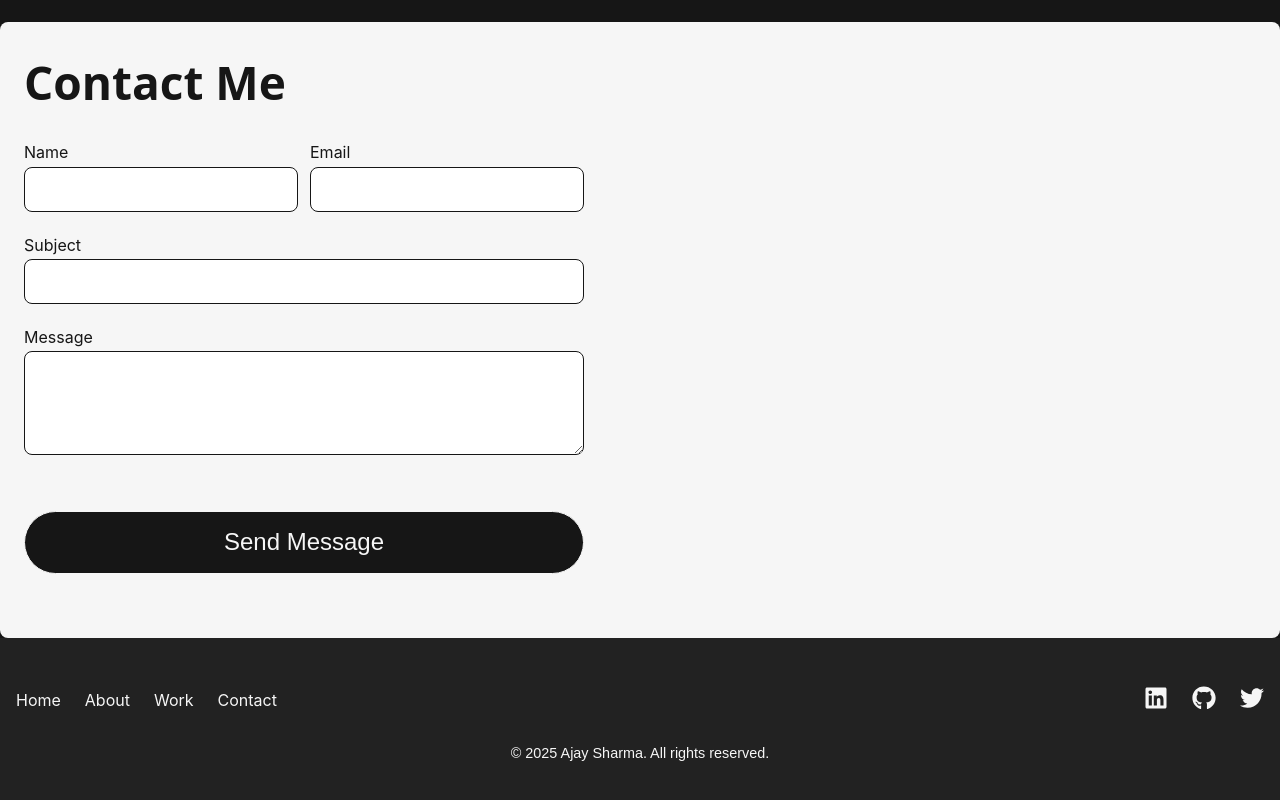
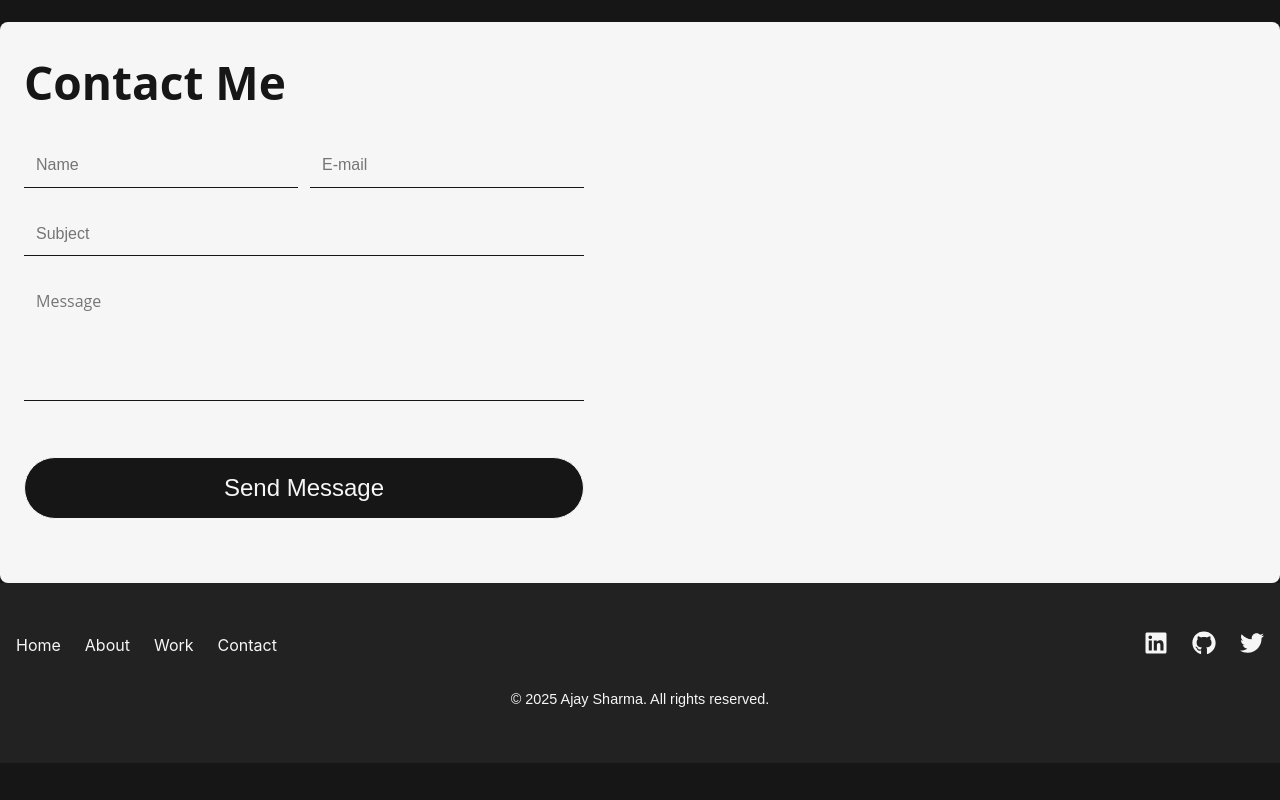
Before and after one commit to ajayshsh7/Ajay-sharma, a Next.js app: page / in a window 1280 px wide. Shown: the part 2942-3742 px from the top of the page. After the commit the page ends 3705 px from the top, so only its background shows below. Built offline with nearby package versions, Linux system fonts and the light colour scheme; no server answers.

Commit message:
contact form modified.

```diff
--- a/components/ContactForm.module.css
+++ b/components/ContactForm.module.css
@@ -34,11 +34,15 @@
 .input,
 .textarea {
   padding: 0.75rem;
-  border: 1px solid var(--clr-neutral);
-  border-radius: 8px;
+  border: none;
+  border-bottom: 1px solid var(--clr-neutral);
+  border-radius: 0;
+  background: transparent;
+  color: var(--clr-neutral);
+  outline: none;
 }
 
-.textarea TextArea {
+.textarea {
   resize: none;
   font-family: var(--ff-primary);
 }
@@ -68,6 +72,10 @@
   color: var(--clr-neutral);
   border: 1px solid var(--clr-neutral);
 }
+.input:focus,
+.textarea:focus {
+  border-bottom: 2px solid var(--clr-neutral);
+}
 
 @media (max-width: 580px) {
     .formGrid{
--- a/components/ContactForm.tsx
+++ b/components/ContactForm.tsx
@@ -15,21 +15,21 @@ export default function ContactForm() {
         <input className={styles.input} type="hidden" name="_redirect" value="/thank-you" />
         <div className={styles.formGrid}>
           <div className={styles.field}>
-            <label htmlFor="name" className={styles.label}>Name</label>
-            <input className={styles.input} type="text" name="name" id="name" required />
+            {/* <label htmlFor="name" className={styles.label}>Name</label> */}
+            <input className={styles.input} type="text" name="name" id="name" placeholder='Name' required />
           </div>
           <div className={styles.field}>
-            <label htmlFor="email" className={styles.label}>Email</label>
-            <input className={styles.input} type="email" name="email" id="email" required />
+            {/* <label htmlFor="email" className={styles.label}>Email</label> */}
+            <input className={styles.input} type="email" name="email" id="email" placeholder='E-mail' required />
           </div>
         </div>
         <div className={styles.field}>
-          <label htmlFor="subject" className={styles.label}>Subject</label>
-          <input className={styles.input} type="text" name="subject" id="subject" required />
+          {/* <label htmlFor="subject" className={styles.label}>Subject</label> */}
+          <input className={styles.input} type="text" name="subject" id="subject" placeholder='Subject' required />
         </div>
         <div className={styles.field}>
-          <label htmlFor="message" className={styles.label}>Message</label>
-          <textarea className={styles.textarea} name="message" id="message" rows={5} required></textarea>
+          {/* <label htmlFor="message" className={styles.label}>Message</label> */}
+          <textarea className={styles.textarea} name="message" id="message" placeholder='Message' rows={5} required></textarea>
         </div>
         <button type="submit" className={styles.button}>
           Send Message
--- a/tsconfig.json
+++ b/tsconfig.json
@@ -14,7 +14,7 @@
     "moduleResolution": "bundler",
     "resolveJsonModule": true,
     "isolatedModules": true,
-    "jsx": "preserve",
+    "jsx": "react-jsx",
     "incremental": true,
     "plugins": [
       {
@@ -32,7 +32,8 @@
     "next-env.d.ts",
     "**/*.ts",
     "**/*.tsx",
-    ".next/types/**/*.ts"
+    ".next/types/**/*.ts",
+    ".next/dev/types/**/*.ts"
   ],
   "exclude": [
     "node_modules"
```
